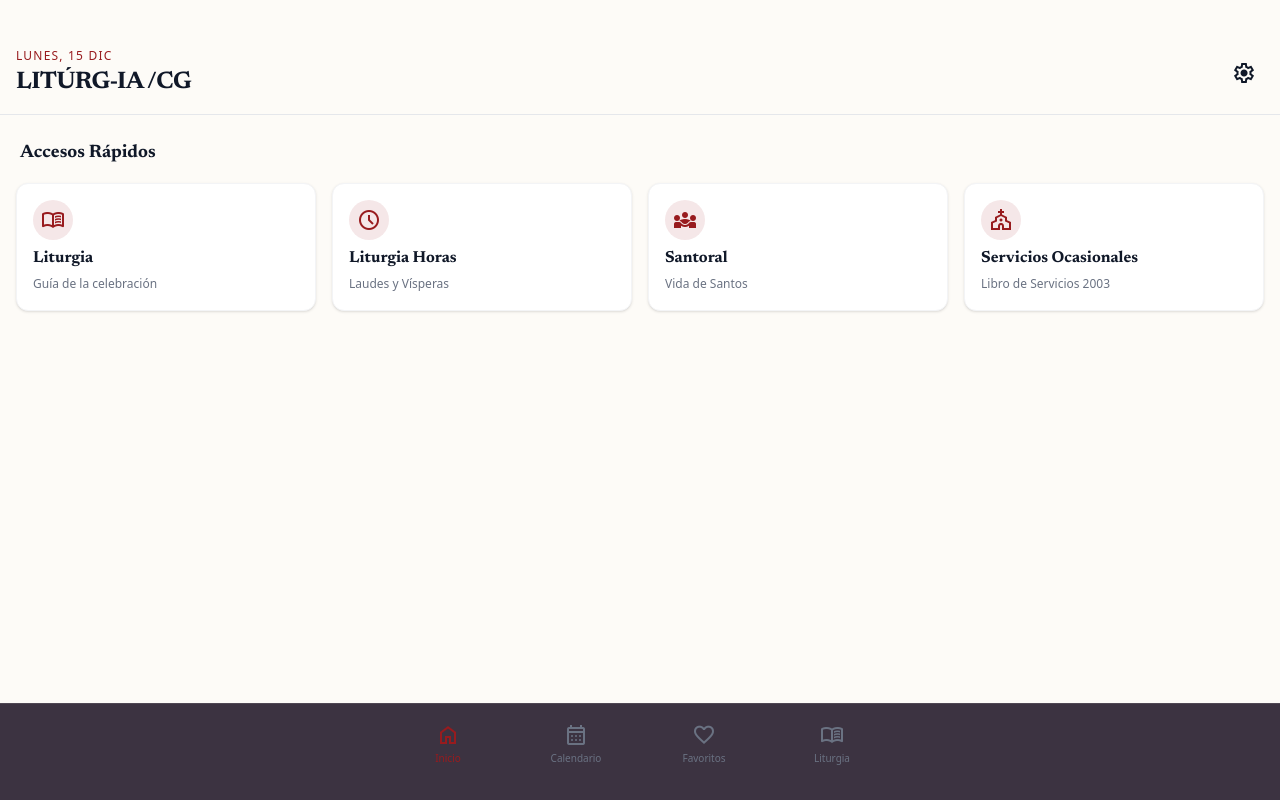
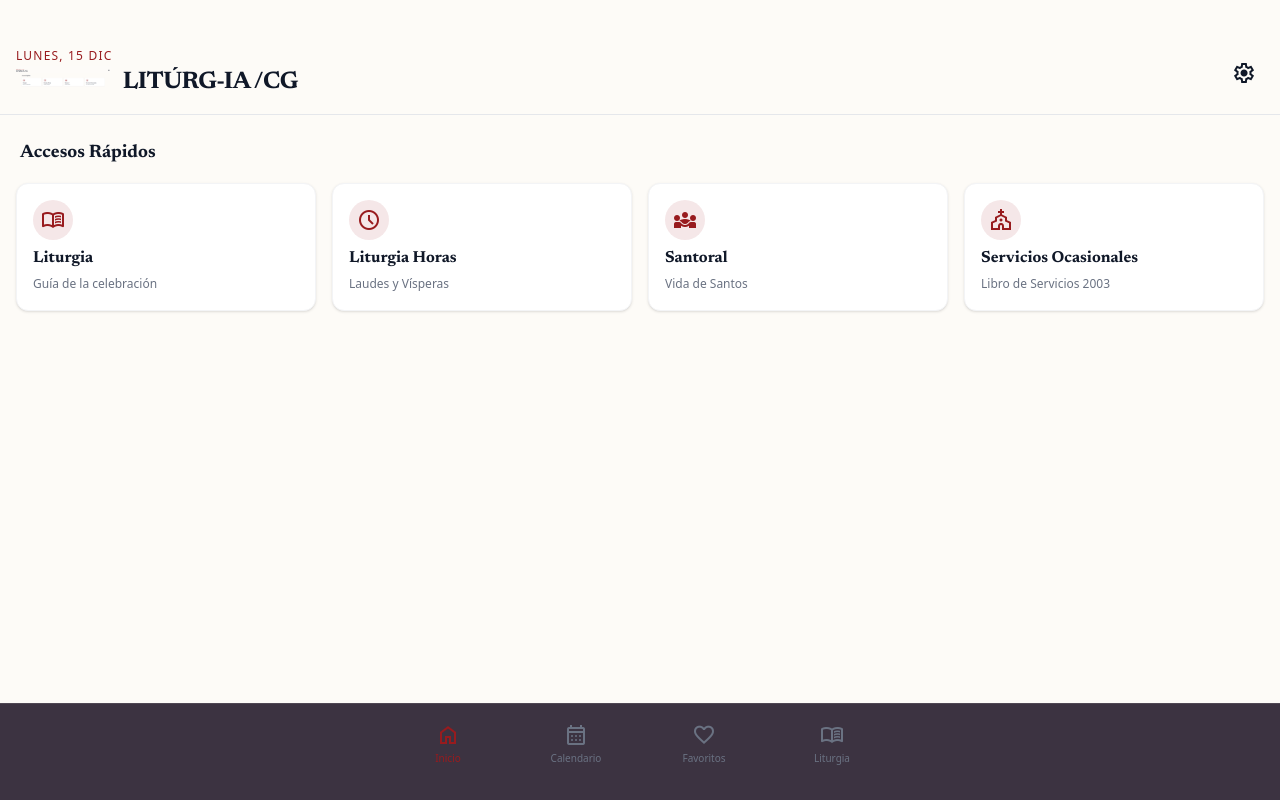
Before and after one commit to Iglesiaiacg/cuatroliturgias, a React (Vite) app: page / in a window 1280 px wide. Built offline with nearby package versions, Linux system fonts and the light colour scheme.

Commit message:
feat: Add `TopBar` component with date display, logo, and settings button.

```diff
--- a/src/components/Layout/TopBar.jsx
+++ b/src/components/Layout/TopBar.jsx
@@ -1,5 +1,7 @@
 import { format } from 'date-fns';
 import { es } from 'date-fns/locale';
+
+import logoHome from '../../assets/logo-home.png';
 
 export default function TopBar({ date, onSettings }) {
     const dateStr = format(date, "EEEE, d MMM", { locale: es });
@@ -8,7 +10,10 @@ export default function TopBar({ date, onSettings }) {
         <header className="sticky top-0 z-50 bg-background-light/95 dark:bg-background-dark/95 backdrop-blur-md border-b border-gray-200 dark:border-white/5 px-4 pt-12 pb-4 flex items-center justify-between transition-colors duration-300">
             <div className="flex flex-col">
                 <span className="text-xs font-medium uppercase tracking-widest text-primary mb-0.5 capitalize">{dateStr}</span>
-                <h1 className="text-2xl font-bold tracking-tight text-gray-900 dark:text-white font-display">LITÚRG-IA /CG</h1>
+                <div className="flex items-center gap-3">
+                    <img src={logoHome} alt="Liturgia Logo" className="h-8 w-auto object-contain" />
+                    <h1 className="text-2xl font-bold tracking-tight text-gray-900 dark:text-white font-display">LITÚRG-IA /CG</h1>
+                </div>
             </div>
             <button
                 onClick={onSettings}
```
Also changed, not shown: src/assets/logo-home.png (added).
